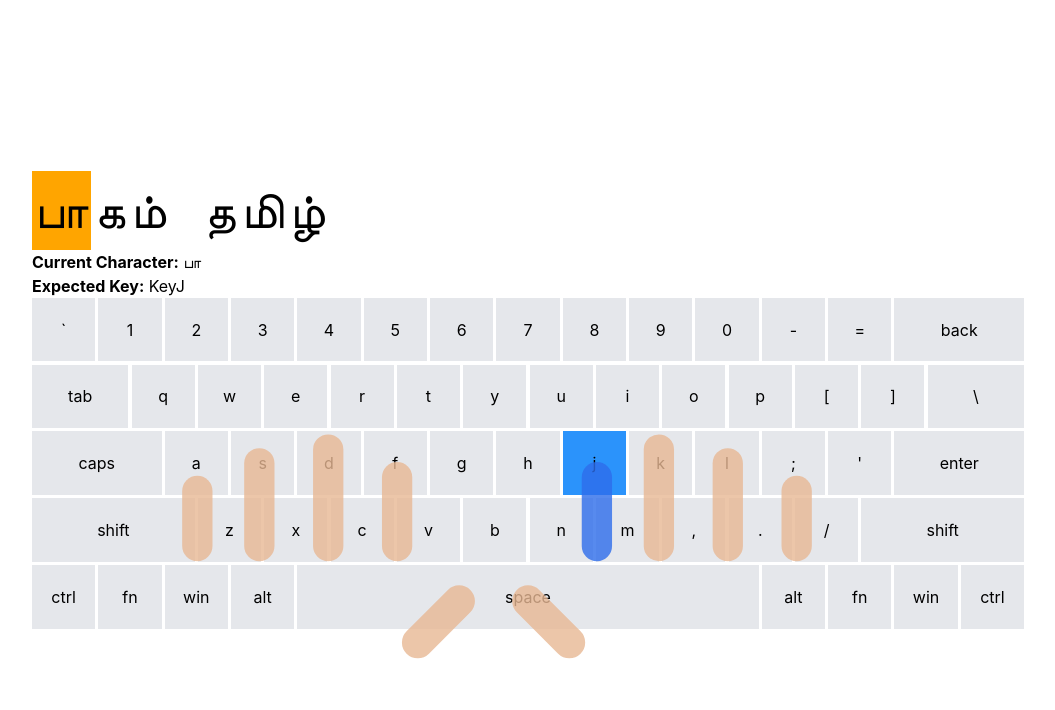
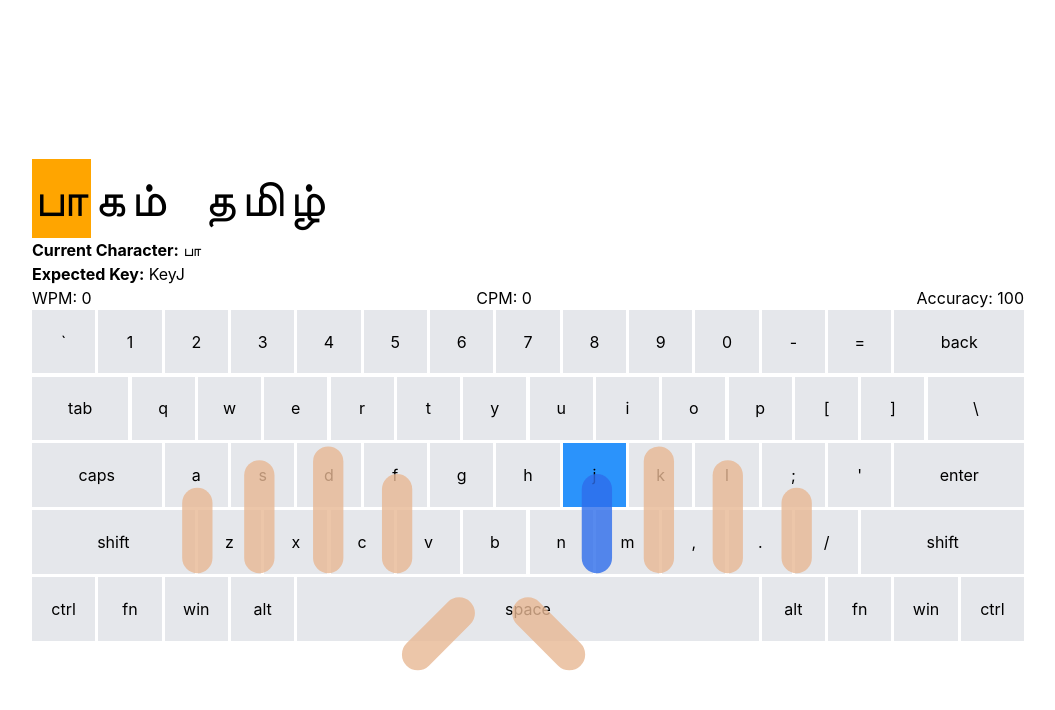
Before and after one commit to jai-atithya/viraloli, a React (Vite) app in the folder client/: page / in a window 1280 px wide. Shown: the top 710 px of the page, without its empty margins (112-1167 px from the left). Built offline with nearby package versions, Linux system fonts and the light colour scheme.

Commit message:
Metrix System with basic UI Done (#2)
- Word Per Minute
- Character Per Minute
- Accuracy

```diff
--- a/client/src/typeEngine/TypeEngine.jsx
+++ b/client/src/typeEngine/TypeEngine.jsx
@@ -14,11 +14,16 @@ const lesson = {
   ],
 };
 export const TypeEngine = () => {
-  const [allowNext] = useState(false);
+  const [allowNext] = useState(true);
   const [showKeyboard, setShowKeyboard] = useState(true);
   const [pressedKey, setPressedKey] = useState(null);
   const [currentUnit, setCurrentUnit] = useState(0);
   const [currentKey, setCurrentKey] = useState(0);
+
+  const [startTime, setStartTime] = useState(null);
+  const [correctKeyStrokes, setCorrectKeyStrokes] = useState(0);
+  const [incorrectKeyStrokes, setIncorrectKeyStrokes] = useState(0);
+  const [ , setReRender] = useState(0);
 
   const [unitsState, setUnitsState] = useState(
     lesson.units.map(() => ({
@@ -26,14 +31,31 @@ export const TypeEngine = () => {
       progress: 0,
     }))
   );
+
+  const totalKeyStrokes = correctKeyStrokes + incorrectKeyStrokes;
+  const minutes = startTime ? (Date.now() - startTime) / 60000: 0;
+  const cpm = minutes>0?Math.round(correctKeyStrokes/minutes):0;
+  const wpm = minutes>0?Math.round((correctKeyStrokes/5)/minutes):0;
+  const accuracy = totalKeyStrokes>0?Math.round((correctKeyStrokes/totalKeyStrokes)*100):100;
+
+  useEffect(()=>{
+    if(!startTime) return;
+    if(currentUnit >= lesson.units.length) return;
+    const interval=setInterval(()=>{
+      setReRender(prev=>prev+1);
+    },1000);
+    return()=> clearInterval(interval);
+  },[startTime, currentUnit]);
+
   useEffect(() => {
+    if(currentUnit >= lesson.units.length) return;
     const handleKeyDown = (e) => {
       e.preventDefault();
       setPressedKey(e);
     }
     window.addEventListener("keydown", handleKeyDown);
     return () => window.removeEventListener("keydown", handleKeyDown);
-  }, []);
+  }, [startTime, currentUnit]);
 
   useEffect(() => {
     if (pressedKey) {
@@ -56,7 +78,16 @@ export const TypeEngine = () => {
             setCurrentKey={setCurrentKey}
             unitsState={unitsState}
             setUnitsState={setUnitsState}
+            startTime={startTime}
+            setStartTime={setStartTime}
+            setCorrectKeyStrokes={setCorrectKeyStrokes}
+            setIncorrectKeyStrokes={setIncorrectKeyStrokes}
           />
+          <div className='flex w-full justify-between'>
+            <div>WPM:  {wpm}</div>
+            <div>CPM:  {cpm}</div>
+            <div>Accuracy:  {accuracy}</div>
+          </div>
           {showKeyboard && (
             <Keyboard
               lesson={lesson}
--- a/client/src/typeEngine/components/Engine.jsx
+++ b/client/src/typeEngine/components/Engine.jsx
@@ -10,15 +10,23 @@ export const Engine = ({
     currentKey,
     setCurrentKey,
     unitsState,
-    setUnitsState
+    setUnitsState,
+    startTime,
+    setStartTime,
+    setCorrectKeyStrokes,
+    setIncorrectKeyStrokes
 }) => {
 
 
     useEffect(() => {
         if (!pressedKey) return;
         if (currentUnit >= lesson.units.length) return;
+        if(!startTime){
+            setStartTime(Date.now());
+        }
 
         if (pressedKey.code === "Backspace") {
+
             if (!allowNext) return;
 
             let newCurrentUnit = currentUnit;
@@ -46,6 +54,7 @@ export const Engine = ({
 
 
         if (pressedKey.code === expectedKey) {
+            setCorrectKeyStrokes(prev=>prev+1);
             const updated = [...unitsState];
 
             updated[currentUnit] = {
@@ -67,7 +76,7 @@ export const Engine = ({
 
         else {
             const updated = [...unitsState];
-
+            setIncorrectKeyStrokes(prev=>prev+1);
             updated[currentUnit] = {
                 ...updated[currentUnit],
                 status: "wrong",
```
